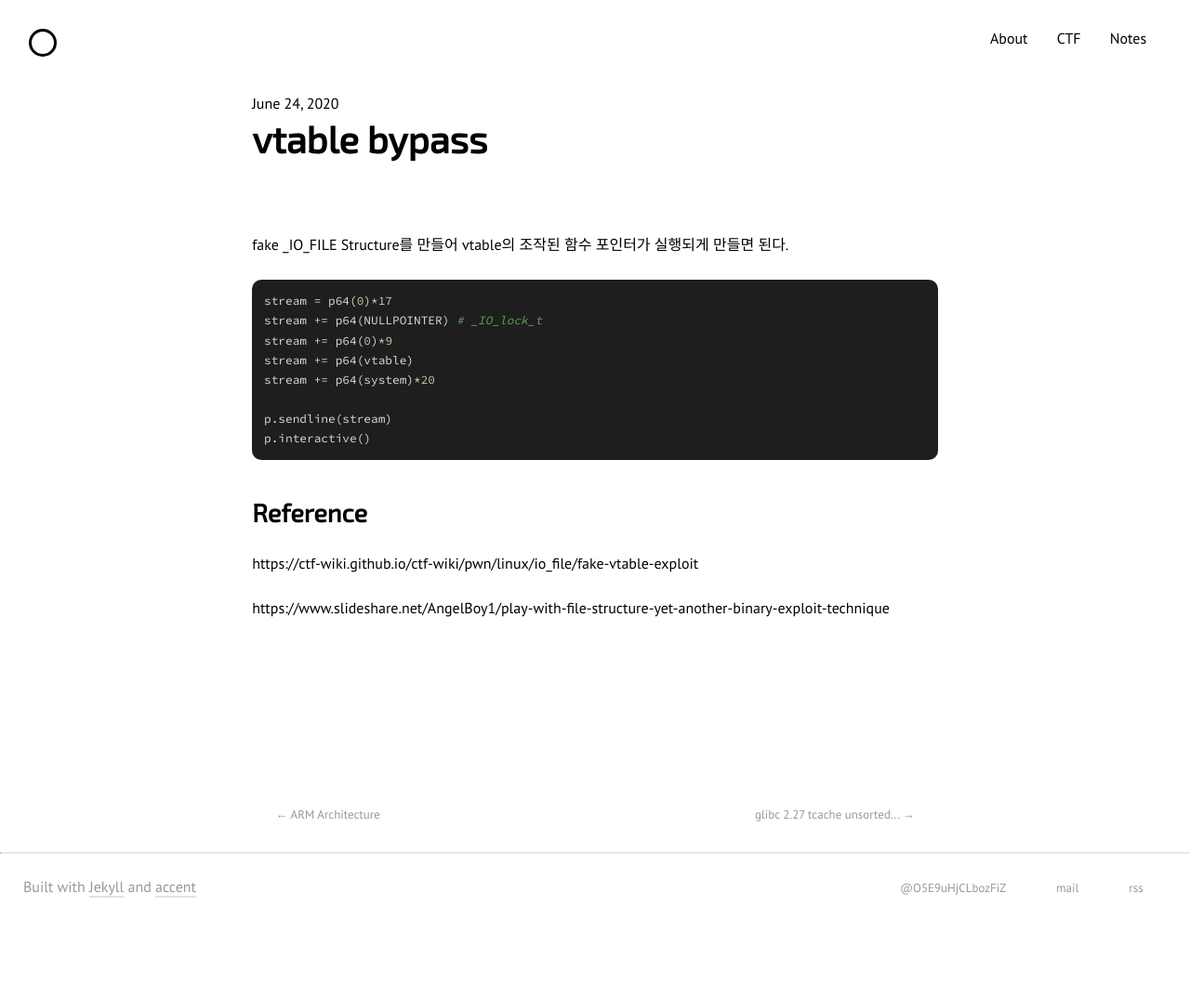
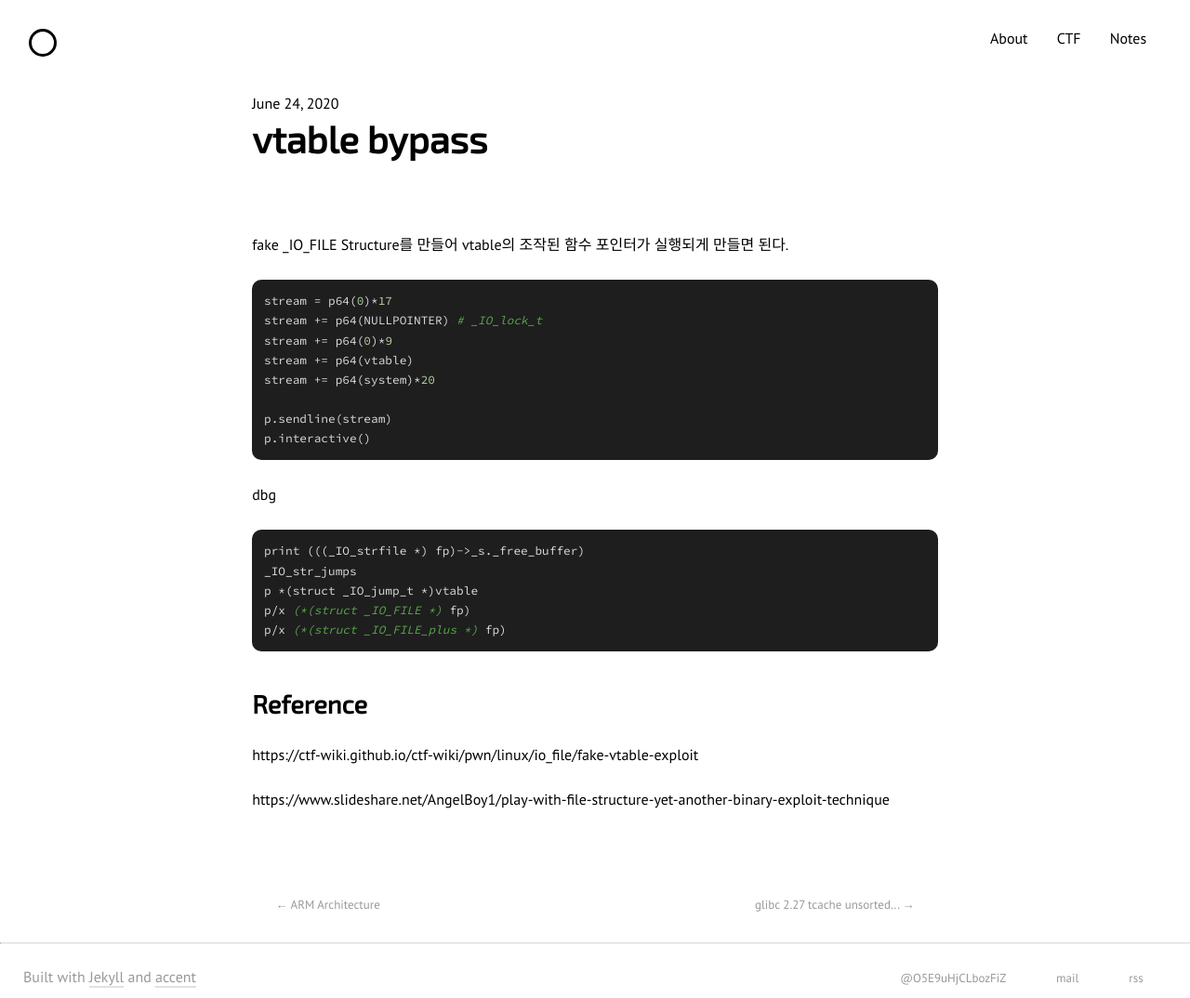
Before and after one commit to realsung/realsung.github.io, a Jekyll site: the page built from _notes/Pwnable/vtable.md, in a window 1280 px wide. Shown: the whole page at 93% size. Built offline with Jekyll 4.4.1, drawn with Linux system fonts in a browser that asks for light colours; nearby versions of some CDN libraries; before the commit the page ends 977 px from its top, so only the background shows below that.

Commit message:
update pwn

````diff
--- a/_notes/Pwnable/vtable.md
+++ b/_notes/Pwnable/vtable.md
@@ -18,7 +18,15 @@ p.sendline(stream)
 p.interactive()
 ```
 
+dbg
 
+```
+print (((_IO_strfile *) fp)->_s._free_buffer)
+_IO_str_jumps
+p *(struct _IO_jump_t *)vtable
+p/x (*(struct _IO_FILE *) fp)
+p/x (*(struct _IO_FILE_plus *) fp)
+```
 
 ### Reference
 
````
